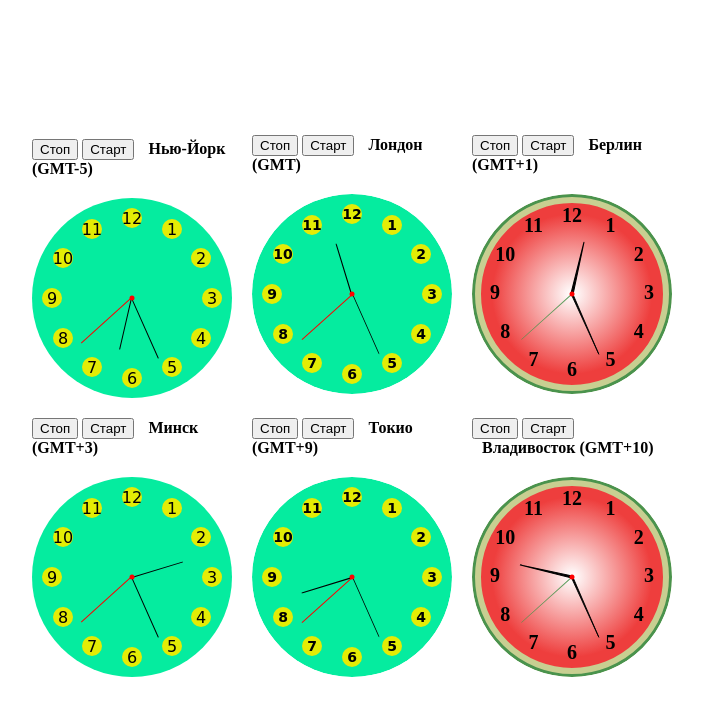
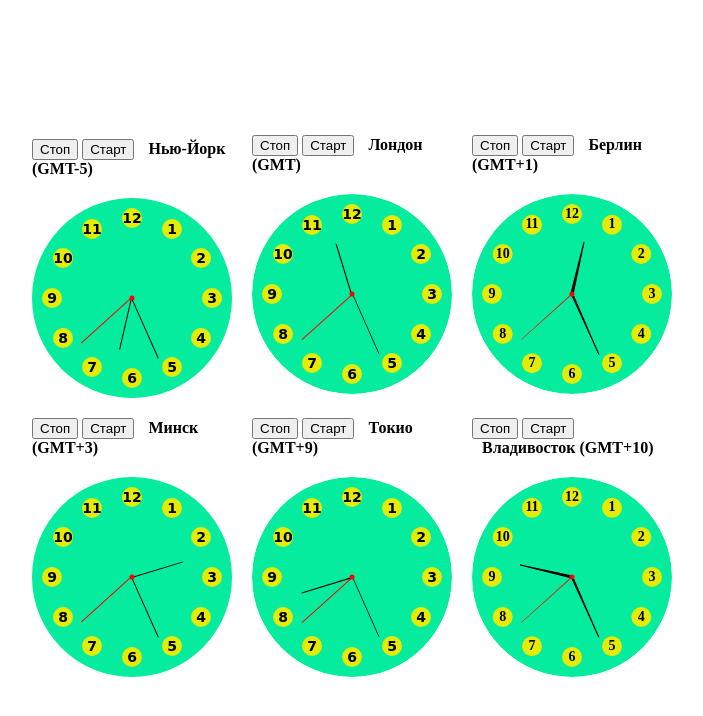
Before and after one commit to Intrstng/MVC_Clocks_6, a plain HTML site: page index.html in a window 1280 px wide. Shown: the whole page, without its empty margins (288-991 px from the left). Drawn offline with Linux system fonts and the light colour scheme; a web font is replaced by a local one.

Commit message:
feat: complete task

```diff
--- a/scripts2.js
+++ b/scripts2.js
@@ -1,16 +1,15 @@
 /* ------ View ------ */
 // Представление для DOM
 function ClockViewDOM() {
-  let containerClockView = null;
+  let containerClockView = null; // контейнер для отображения часов во View
   let clock = null;
-  let center = null;
-  let centerClockFacePositionX = null;
-  let centerClockFacePositionY = null;
-  let hourDigit = null;
-  let hourArrow = null;
-  let minArrow = null;
-  let secArrow = null;
-  let cap = null;
+  let centerClockFacePositionX = null; // центр циферблата (по оси абсцисс)
+  let centerClockFacePositionY = null; // центр циферблата (по оси ординат)
+  let hourDigit = null; // цифра на циферблате (час)
+  let hourArrow = null; // часовая стрелка
+  let minArrow = null; // минутная стрелка
+  let secArrow = null; // секундная стрелка
+  let cap = null; // центральная точка оси стрелок
 
   this.init = function(container) {
     containerClockView = container;
@@ -26,12 +25,16 @@ function ClockViewDOM() {
     this.createClockArrows(widthClock, heightClock, radius, secLength, minLength, hourLength, secWidth, minWidth, hourWidth, capSize);
   }
 
-  this.drawClockFace = function (digit, centerDigit_X, centerDigit_Y, widthClock, heightClock) {
+  this.drawClockFace = function (digit, centerDigit_X, centerDigit_Y, widthClock, heightClock, digitCircle, fontSize) {
     centerClockFacePositionX = widthClock / 2/* center.offsetLeft + center.offsetWidth / 2; */
     centerClockFacePositionY = heightClock / 2/* center.offsetTop + center.offsetHeight / 2; */
     hourDigit = document.createElement('div');
     hourDigit.textContent = digit;
     hourDigit.className = 'hourDigit';
+    hourDigit.style.fontSize = fontSize + 'px';
+    hourDigit.style.fontWeight = 'bold';
+    hourDigit.style.width = digitCircle + 'px';
+    hourDigit.style.height = digitCircle + 'px';
     hourDigit.style.left = Math.round(centerClockFacePositionX + centerDigit_X - hourDigit.offsetWidth / 2) + 'px';
     hourDigit.style.top = Math.round(centerClockFacePositionY + centerDigit_Y - hourDigit.offsetHeight / 2) + 'px';
     containerClockView.querySelector('.clock').append(hourDigit);
@@ -40,9 +43,6 @@ function ClockViewDOM() {
   }
 
   this.createClockArrows = function (widthClock, heightClock, radius, secLength, minLength, hourLength, secWidth, minWidth, hourWidth, capSize) {
-    center = document.createElement('div');
-    center.className = 'center';
-    clock.append(center);
     hourArrow = document.createElement('div');
     hourArrow.className = 'hourArrow';
     clock.append(hourArrow);
@@ -94,18 +94,14 @@ function ClockViewDOM() {
 function ClockViewSVG() {
   const svgNS = "http://www.w3.org/2000/svg";
   let svg = null;
-  let containerClockView = null;
-  let clock = null;
-  let center = null;
-  let centerClockFacePositionX = null;
-  let centerClockFacePositionY = null;
-  let arrowsCenterX = null;
-  let arrowsCenterY = null;
-  let hourArrow = null;
-  let minArrow = null;
-  let secArrow = null;
-  let cap = null;
-  let clockFace = null;
+  let containerClockView = null; // контейнер для отображения часов во View
+  let centerClockFacePositionX = null; // центр циферблата (по оси абсцисс)
+  let centerClockFacePositionY = null; // центр циферблата (по оси ординат)
+  let hourArrow = null; // часовая стрелка
+  let minArrow = null; // минутная стрелка
+  let secArrow = null; // секундная стрелка
+  let cap = null; // центральная точка оси стрелок
+  let clockFace = null; // циферблат часов
   let clockFaceDigit = null;
 
   this.init = function(container) {
@@ -129,12 +125,12 @@ function ClockViewSVG() {
     this.createClockArrows(widthClock, heightClock, radius, secLength, minLength, hourLength, secWidth, minWidth, hourWidth, capSize);
   }
 
-  this.drawClockFace = function (digit, centerDigit_X, centerDigit_Y, widthClock, heightClock) {
+  this.drawClockFace = function (digit, centerDigit_X, centerDigit_Y, widthClock, heightClock, digitCircle, fontSize) {
     centerClockFacePositionX = svg.offsetLeft + widthClock / 2;
     centerClockFacePositionY = svg.offsetTop + heightClock / 2;
     // Рисуем круги для 12-ти цифр на циферблате
     clockFaceDigit = document.createElementNS(svgNS, 'circle');
-    clockFaceDigit.setAttributeNS(null, 'r', widthClock > heightClock ? (heightClock / 2) * 0.1 : (widthClock / 2) * 0.1);
+    clockFaceDigit.setAttributeNS(null, 'r', digitCircle / 2);
     clockFaceDigit.setAttributeNS(null, 'cx', Math.round(centerDigit_X + widthClock / 2));
     clockFaceDigit.setAttributeNS(null, 'cy', Math.round(centerDigit_Y + heightClock / 2));
     clockFaceDigit.setAttributeNS(null, 'fill', 'rgb(228, 236, 5)');
@@ -150,7 +146,7 @@ function ClockViewSVG() {
     clockFaceDigitText.setAttributeNS(null, 'y', parseInt(clockFaceDigitCenterY) + clockFaceDigitRadius / 2);
     clockFaceDigitText.setAttributeNS(null, 'fill', 'rgb(0, 0, 0)');
     clockFaceDigitText.setAttributeNS(null, 'text-anchor', 'middle');
-    clockFaceDigitText.setAttributeNS(null, 'font-size', clockFaceDigitRadius * 1.4);
+    clockFaceDigitText.setAttributeNS(null, 'font-size', fontSize);
     clockFaceDigitText.setAttributeNS(null, 'font-family', font);
     clockFaceDigitText.setAttributeNS(null, 'font-weight', 'bold');
     clockFaceDigitText.textContent = digit;
@@ -215,12 +211,13 @@ function ClockViewSVG() {
 
 // Представление для Canvas
 function ClockViewCanvas() {
-  let containerClockView = null;
+  let containerClockView = null; // контейнер для отображения часов во View
   let canvas = null;
   let ctx = null;
-  let radius = null;
-  let fontSize = null;
-  let canvasDataObj = null;
+  let radius = null; // радиус циферблата часов
+  let canvasDataObj = null; // объект с данными (цифра на циферблате - ее рассчитанное положение на циферблате)
+  let digitFontSize = null; // размер цифры на циферблате
+  let digitCircleSize = null; // размер круга вокруг цифры на циферблате
 
   this.init = function(container) {
     containerClockView = container;
@@ -235,7 +232,7 @@ function ClockViewCanvas() {
     containerClockView.append(canvas);
     ctx = canvas.getContext('2d');
     radius = radiusClock;
-    fontSize = radius * 0.2 + 'px';
+    // fontSize = radius * 0.2 + 'px';
     // this.createClockFaceBase();
   }
 
@@ -244,53 +241,65 @@ function ClockViewCanvas() {
   // Blank canvas
   // this.blankCanvas();
   // Canvas center point
-  let xpos = canvas.width / 2;
-  let ypos = canvas.height / 2;
+  // let xpos = canvas.width / 2;
+  // let ypos = canvas.height / 2;
   // Create clock face
     ctx.beginPath();
     // Draw gradient in center of clockface
-    const grad = ctx.createRadialGradient(xpos, ypos, 1, xpos, ypos, radius / 1.25);
-    grad.addColorStop(0,'rgb(255, 255, 255)');
-    grad.addColorStop(1,'rgb(238, 62, 61)');
-    ctx.fillStyle = grad;
+    // const grad = ctx.createRadialGradient(xpos, ypos, 1, xpos, ypos, radius / 1.25);
+    // grad.addColorStop(0,'rgb(255, 255, 255)');
+    // grad.addColorStop(1,'rgb(238, 62, 61)');
+    ctx.fillStyle = 'rgb(5, 236, 159)';
     // Draw light green colored watermelon rind
     ctx.strokeStyle = 'rgb(200, 207, 145)';
-    ctx.lineWidth = radius * 0.09;
-    ctx.arc(xpos, ypos, radius - ctx.lineWidth / 2, 0, 2 * Math.PI);
+    // ctx.lineWidth = radius * 0.09;
+    ctx.arc(radius, radius, radius, 0, 2 * Math.PI);
     ctx.fill();
-    ctx.stroke();
+    // ctx.stroke();
     // Draw green colored watermelon rind
-    ctx.beginPath();
-    ctx.strokeStyle = 'rgb(74, 147, 77)';
-    ctx.lineWidth = radius * 0.03;
-    ctx.arc(xpos, ypos, radius - ctx.lineWidth / 2, 0, 2 * Math.PI);
-    ctx.stroke();
+    // ctx.beginPath();
+    // ctx.strokeStyle = 'rgb(74, 147, 77)';
+    // ctx.lineWidth = radius * 0.03;
+    // ctx.arc(xpos, ypos, radius - ctx.lineWidth / 2, 0, 2 * Math.PI);
+    // ctx.stroke();
   }
 
   this.blankCanvas = function(pos) {
     ctx.clearRect(pos, pos, canvas.width, canvas.height);
   }
 
-  this.setCanvasData = function(obj) {
+  this.setCanvasData = function(obj, fontSize, digitPosR, digitCircleDiameter) {
     canvasDataObj = obj;
+    digitFontSize = fontSize + 'px';
+    digitDistanceFromCenter = digitPosR;
+    digitCircleSize = digitCircleDiameter;
   }
 
-  this.drawCanvasClockFace = function (obj) {
+  this.drawCanvasClockFace = function (obj, fontSize, digitPosR, digitCircleDiameter) {
     // Draw clock face digits
     for (let number in obj) { // Обработка полученных данных из модели для отображения их во View
       if (canvas && canvas.getContext('2d')) {
+        // Draw digits
         ctx.save();
         ctx.beginPath();
         ctx.rotate(obj[number]);
-        ctx.translate(0, -radius * 0.77);
+        ctx.translate(0, -digitPosR);
         ctx.font = `bold ${fontSize} Lobster`;
         ctx.fillStyle = 'rgb(0, 0, 0)';
         ctx.textBaseline = 'middle';
         ctx.textAlign = 'center';
         ctx.rotate(-obj[number]);
+          // Draw digits circles
+          ctx.save();
+          ctx.fillStyle = 'rgb(228, 236, 5)';
+          ctx.arc(radius, radius, digitCircleDiameter, 0, 2 * Math.PI);
+          ctx.fill();
+          ctx.restore();
+          /* End draw digits circles */
+        // Draw digits (continuation)
         ctx.fillText(number, radius, radius);
         ctx.rotate(obj[number]);
-        ctx.translate(0, radius * 0.77);
+        ctx.translate(0, digitPosR);
         ctx.rotate(-obj[number]);
         ctx.restore();
       }
@@ -300,8 +309,8 @@ function ClockViewCanvas() {
   this.moveSecArrow = function (radius, degree, radians, length, width) {
     this.blankCanvas(0);
     this.createClockFaceBase();
-    this.drawCanvasClockFace(canvasDataObj);
-    this.drawHand(radians, length, width, 'rgb(74, 147, 77)');
+    this.drawCanvasClockFace(canvasDataObj, digitFontSize, digitDistanceFromCenter, digitCircleSize);
+    this.drawHand(radians, length, width, 'rgb(255, 0, 0)');
   }
 
   this.moveMinArrow = function (radius, degree, radians, length, width) {
@@ -334,7 +343,7 @@ function ClockViewCanvas() {
   this.drawCap = function (cap) {
     ctx.save();
     ctx.beginPath();
-    ctx.arc(radius, radius, cap, 0, 2 * Math.PI); // 0.025
+    ctx.arc(radius, radius, cap, 0, 2 * Math.PI);
     ctx.fillStyle = 'rgb(255, 0, 0)';
     ctx.fill();
     ctx.restore();
@@ -363,10 +372,13 @@ function Clock() {
   let minArrowWidth = null; // ширина минутной стрелки
   let secArrowWidth = null; // ширина секундной стрелки
   let capSize = null; // размер центральной точки оси стрелок
+  let digitCircleDiameter = null; // размер круга вокруг цифры на циферблате (его диаметр)
+  let digitFontSize = null; // размер цифры на циферблате
+  let digitDistanceFromCenter = null; // радиус расположения цифры на циферблате
 
   this.init = function(view) {
     viewClock = view;
-    this.createClockFace(width, height, radius, secArrowLength, minArrowLength, hourArrowLength, secArrowWidth, minArrowWidth, hourArrowWidth, capSize);
+    this.createClockFace(width, height, radius, secArrowLength, minArrowLength, hourArrowLength, secArrowWidth, minArrowWidth, hourArrowWidth, capSize, digitCircleDiameter, digitFontSize);
     this.showCityAndGMTInfo();
   }
   this.saveModelData = function(selectedCity, timeZone, widthClock, heightClock, clockVersion) {
@@ -383,9 +395,12 @@ function Clock() {
     minArrowWidth = radius * 0.008;
     secArrowWidth = radius * 0.0035;
     capSize = width > height ? (height / 2) * 0.025 : (width / 2) * 0.025;
+    digitCircleDiameter = width > height ? (height / 2) * 0.2 : (width / 2) * 0.2;
+    digitFontSize = radius * 0.14;
+    digitDistanceFromCenter = radius * 0.8;
   };
 
-  this.createClockFace = function (widthClock, heightClock, radius, secArrowLength, minArrowLength, hourArrowLength, secArrowWidth, minArrowWidth, hourArrowWidth, capSize) {
+  this.createClockFace = function (widthClock, heightClock, radius, secArrowLength, minArrowLength, hourArrowLength, secArrowWidth, minArrowWidth, hourArrowWidth, capSize, digitCircleDiameter, fontSize) {
     // Создает часы (добавляет соответствующий элемент в верстку)
     viewClock.createClock(widthClock, heightClock, radius, secArrowLength, minArrowLength, hourArrowLength, secArrowWidth, minArrowWidth, hourArrowWidth, capSize);
     // Заполняет циферблат цифрами
@@ -397,15 +412,15 @@ function Clock() {
       // Координаты центра цифры циферблата
       const centerDigit_posX = radius * 0.8 * Math.sin(angleRadiansClockFace);
       const centerDigit_posY = radius * 0.8 * Math.cos(angleRadiansClockFace);
-      (version === 'DOM' || version === 'SVG') && viewClock.drawClockFace(i, centerDigit_posX, centerDigit_posY, widthClock, heightClock);
+      (version === 'DOM' || version === 'SVG') && viewClock.drawClockFace(i, centerDigit_posX, centerDigit_posY, widthClock, heightClock, digitCircleDiameter, fontSize);
       (version === 'Canvas') && (objCanvasClockFace[i] = angleRadiansClockFace);
     }
-    (version === 'Canvas') && this.setCanvasClockFaceData(objCanvasClockFace);
+    (version === 'Canvas') && this.setCanvasClockFaceData(objCanvasClockFace, fontSize, digitDistanceFromCenter, digitCircleDiameter / 2);
     this.showAnalogTime();
   }
 
-  this.setCanvasClockFaceData = function (obj) {
-    viewClock.setCanvasData(obj);
+  this.setCanvasClockFaceData = function (obj, fontSize, digitPosR, digitCircleDiameter) {
+    viewClock.setCanvasData(obj, fontSize, digitPosR, digitCircleDiameter);
   }
 
   this.showAnalogTime = function () {
--- a/styles.css
+++ b/styles.css
@@ -37,8 +37,6 @@ body {
   transform: translate(-50%, -50%);
 }
 .hourDigit {
-  width: 10%;
-  height: 10%;
   position: absolute;
   transform: translate(-50%, -50%);
   display: flex;
```
